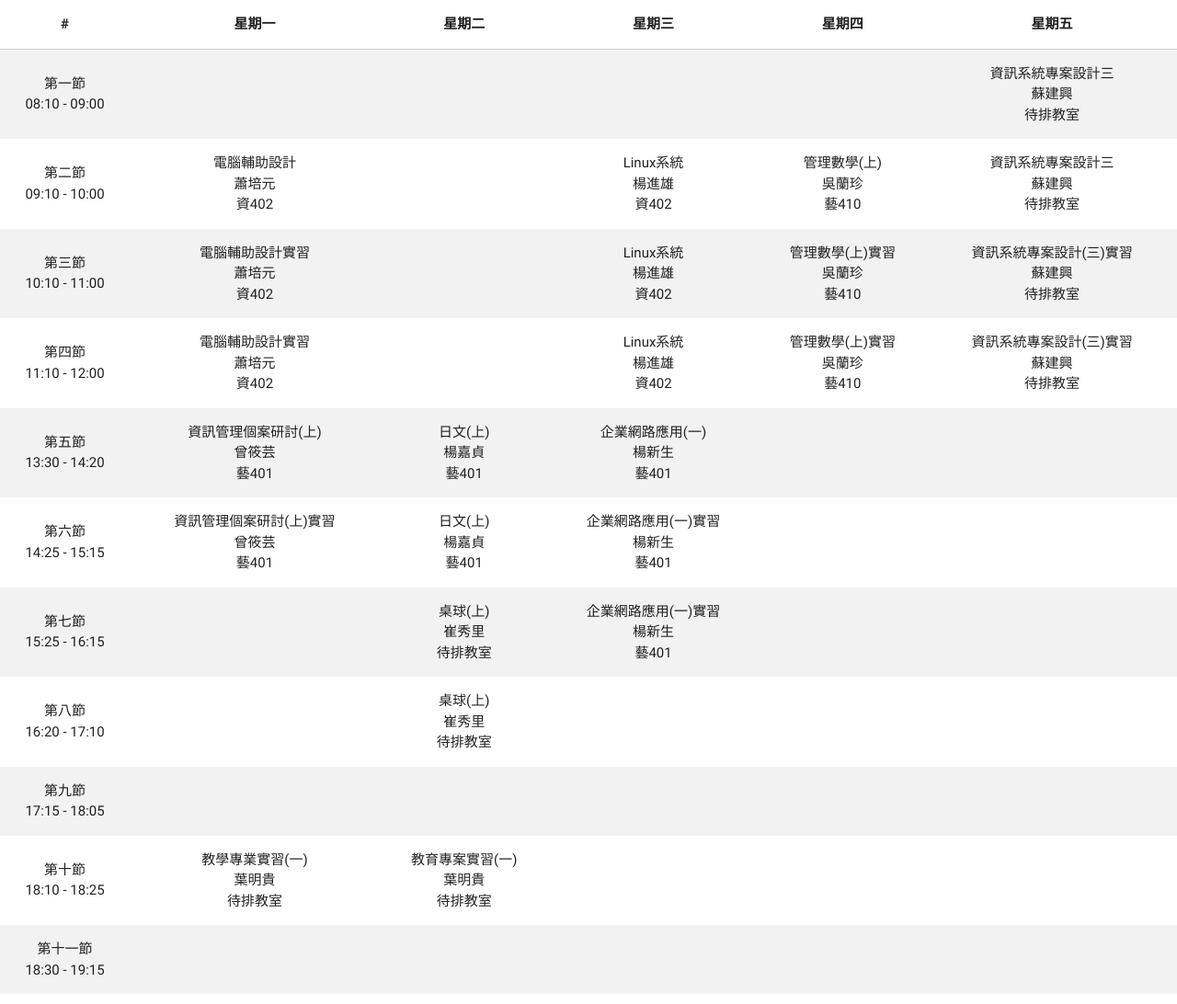
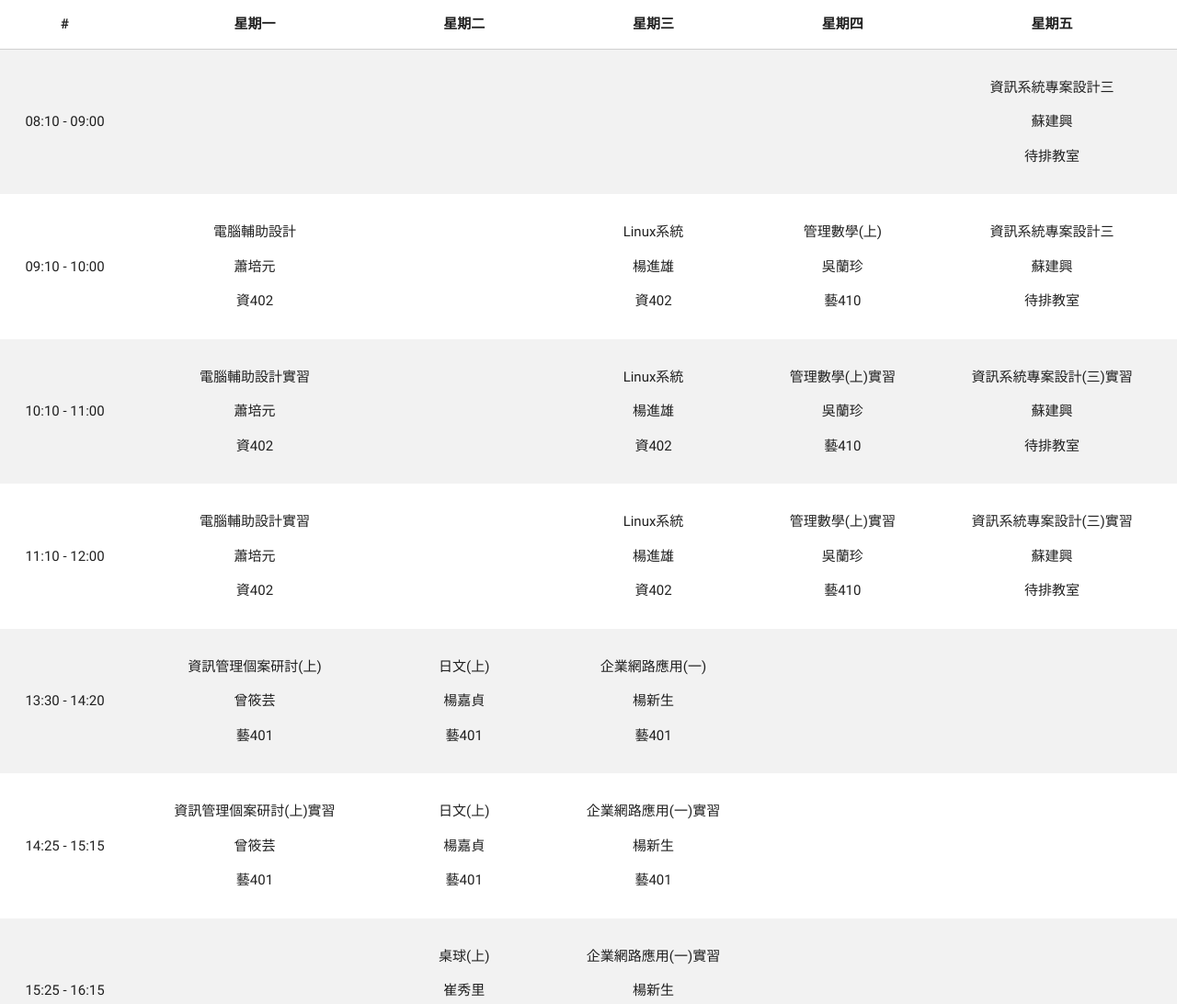
Before and after one commit to FuyuLei/NTUB-my-class-menu, a plain HTML site: page index.html in a window 1280 px wide. Shown: the top 1092 px of the page at 92% size. Drawn offline with Linux system fonts and the light colour scheme.

Commit message:
Update index.html

```diff
--- a/index.html
+++ b/index.html
@@ -26,11 +26,11 @@
       </thead>
       <tbody>
         <tr v-for="(t, i) in time">
-          <td>{{ t[0] }}<br>{{ t[1] }} - {{ t[2] }}</td>
+          <td>{{ t[1] }} - {{ t[2] }}</td>
           <td v-for="j in [0, 1, 2, 3, 4]" v-if="classes[j] != null">
-            {{ classes[j][i] != null ? classes[j][i]['name'] : "" }}<br>
-            {{ classes[j][i] != null ? classes[j][i]['teacher'] : "" }}<br>
-            {{ classes[j][i] != null ? classes[j][i]['room'] : "" }}
+            <p>{{ classes[j][i] != null ? classes[j][i]['name'] : "" }}</p>
+            <p>{{ classes[j][i] != null ? classes[j][i]['teacher'] : "" }}</p>
+            <p>{{ classes[j][i] != null ? classes[j][i]['room'] : "" }}</p>
           </td>
         </tr>
       </tbody>
```
